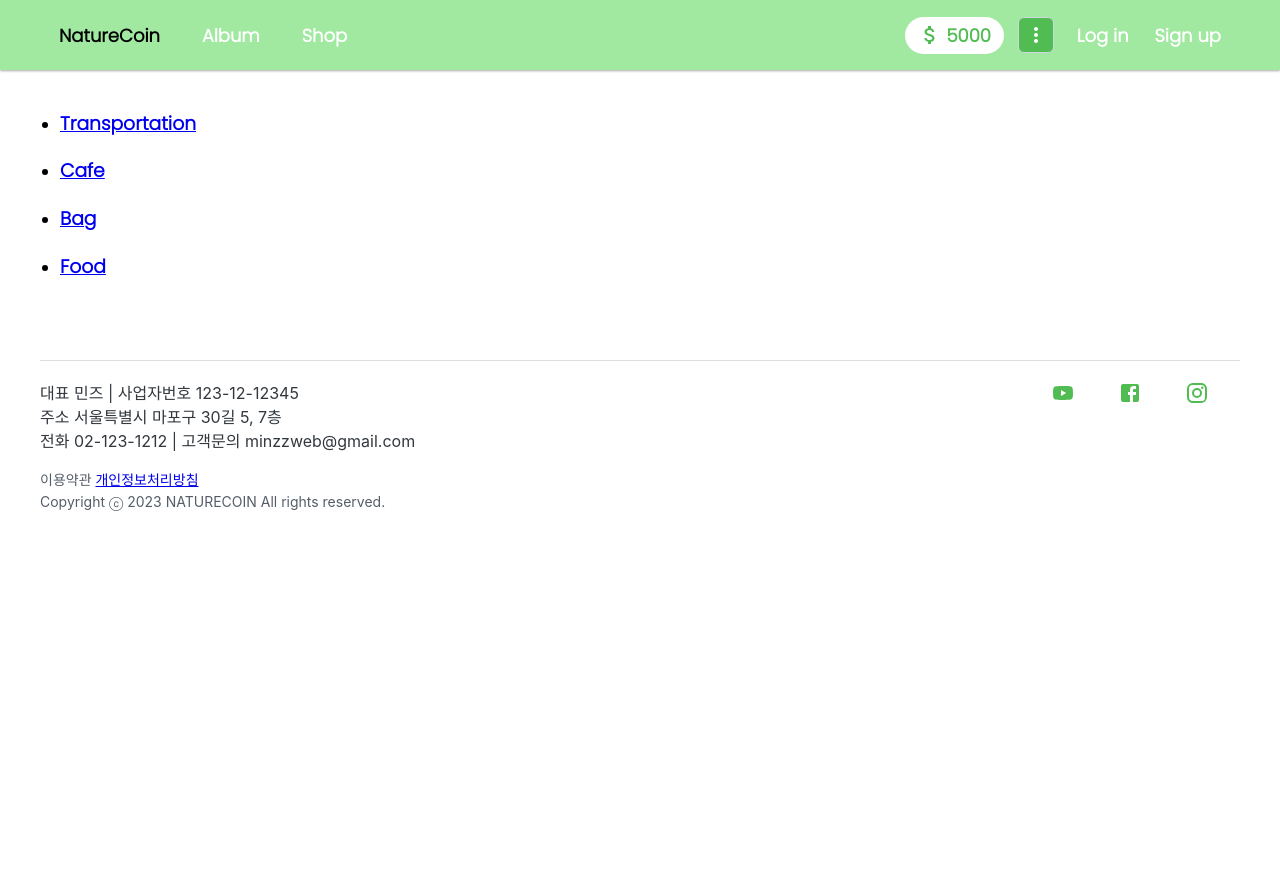
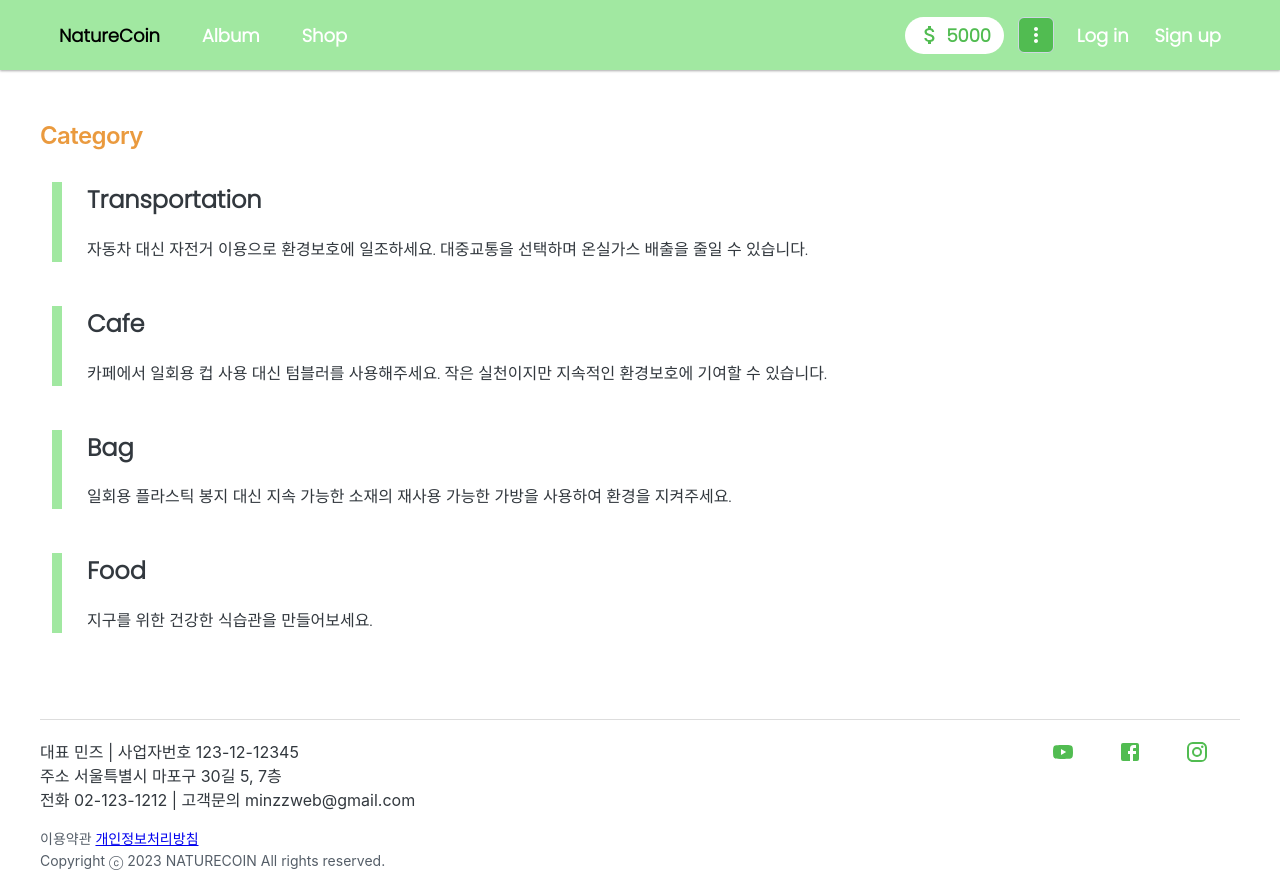
Before and after one commit to minzzweb/nature-coin-frontend, a React (Create React App) app: page /image/list in a window 1280 px wide. Before the commit the page ends 800 px from the top, so only its background shows below. Built offline with nearby package versions, Linux system fonts and the light colour scheme.

Commit message:
이미지 카테고리 리스트 css

```diff
--- a/src/App.js
+++ b/src/App.js
@@ -36,7 +36,6 @@ function App() {
         {/*아이템 게시판*/}
         <Route path="/items" element={<ItemListContainer />} />
 
-        {/* <Route path="/items" element={<ItemListContainer />} />*/}
         {/*<Route path="/login" element={<Login />} />
         <Route path="/signUp" element={<SignUp />} />*/}
 
--- a/src/containers/ImageListContainer.js
+++ b/src/containers/ImageListContainer.js
@@ -1,36 +1,77 @@
 import { Link } from "react-router-dom";
-
-//더미 데이터
-const BlogPosts = {
+import Box from "@mui/material/Box";
+import List from "@mui/joy/List";
+import ListItem from "@mui/joy/ListItem";
+import Typography from "@mui/joy/Typography";
+const Category = {
   Transportation: {
     title: "Transportation",
-    description: "Lorem ipsum dolor sit amet, consectetur adip.",
+    subtitle:
+      "자동차 대신 자전거 이용으로 환경보호에 일조하세요. 대중교통을 선택하며 온실가스 배출을 줄일 수 있습니다.",
   },
   Cafe: {
     title: "Cafe",
-    description: "Hello React Router v6",
+    subtitle:
+      "카페에서 일회용 컵 사용 대신 텀블러를 사용해주세요. 작은 실천이지만 지속적인 환경보호에 기여할 수 있습니다.",
   },
   Bag: {
     title: "Bag",
-    description: "Lorem ipsum dolor sit amet, consectetur adip.",
+    subtitle:
+      "일회용 플라스틱 봉지 대신 지속 가능한 소재의 재사용 가능한 가방을 사용하여 환경을 지켜주세요.",
   },
   Food: {
     title: "Food",
-    description: "Hello React Router v6",
+    subtitle: "지구를 위한 건강한 식습관을 만들어보세요.",
   },
 };
 
 const ImageListContainer = () => {
   return (
-    <ul>
-      {Object.entries(BlogPosts).map(([category, { title }]) => (
-        <li key={category}>
-          <Link to={`/image/list/${category}`}>
-            <h3>{title}</h3>
-          </Link>
-        </li>
-      ))}
-    </ul>
+    <Box
+      sx={{
+        width: 1200,
+        margin: "0 auto",
+        marginTop: "30px",
+      }}
+    >
+      <Typography
+        level="h3"
+        sx={{
+          color: "#EA9A3E",
+        }}
+      >
+        Category
+      </Typography>
+      <List>
+        {Object.entries(Category).map(([category, { title, subtitle }]) => (
+          <ListItem key={category}>
+            <Link
+              to={`/image/list/${category}`}
+              style={{
+                textDecoration: "none",
+                color: "inherit",
+                "&:hover": {
+                  color: "inherit", // 클릭하지 않은 상태에서의 컬러 유지
+                  textDecoration: "none", // 클릭하지 않은 상태에서의 밑줄 유지
+                },
+              }}
+            >
+              <Box
+                sx={{
+                  width: "100%",
+                  borderLeft: "10px solid #A1E8A1",
+                  paddingLeft: "25px",
+                }}
+              >
+                <h2>{title}</h2>
+                <p>{subtitle}</p>
+              </Box>
+            </Link>
+          </ListItem>
+        ))}
+      </List>
+    </Box>
   );
 };
+
 export default ImageListContainer;
```
